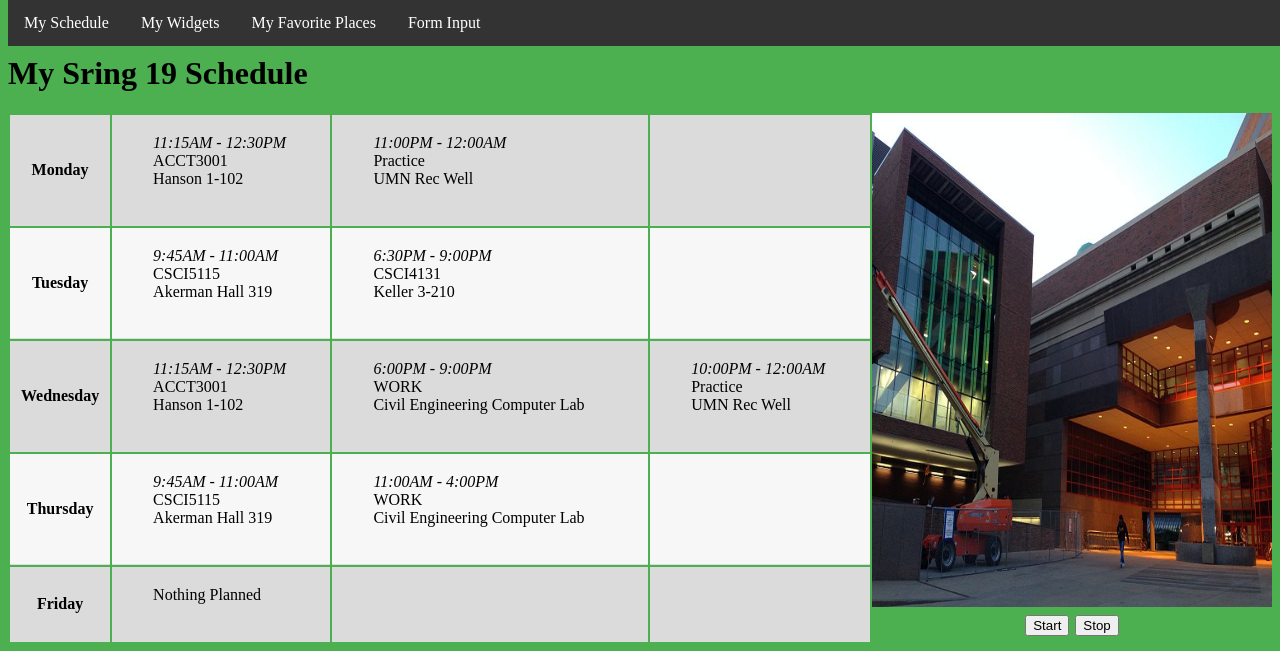
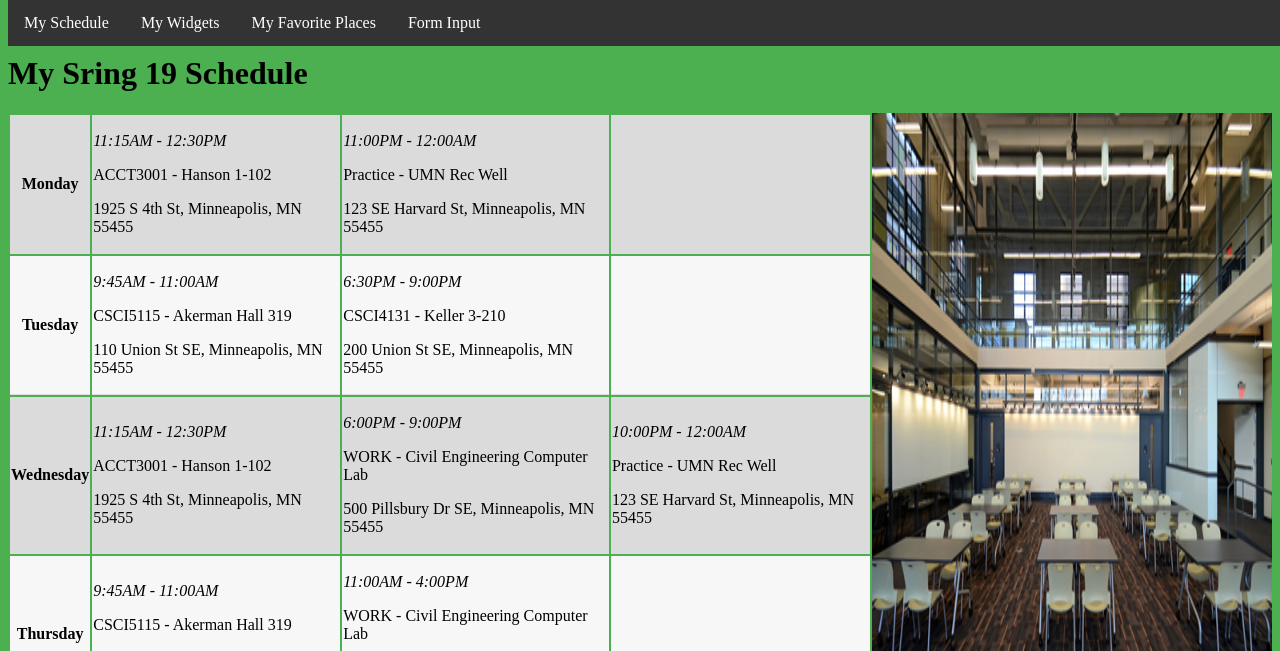
Before and after one commit to cbwallin/csci4131, a PHP site: page /mySchedule.html in a window 1280 px wide. Shown: the top 651 px of the page. Run offline with PHP 8.4, Linux system fonts and the light colour scheme; some libraries are stand-ins or nearby versions.

Commit message:
clean code

```diff
--- a/walli234/css/style.css
+++ b/walli234/css/style.css
@@ -13,9 +13,9 @@ button {
   margin: 3px;
 }
 
-td.course {
-  white-space: pre-wrap;
-  word-wrap: break-word;
+td.scheduleItem {
+  /* white-space: pre-wrap;
+  word-wrap: break-word; */
 }
 
 tr:nth-of-type(odd) {
@@ -31,8 +31,8 @@ tr:hover {
 }
 
 img.icon {
-  height: 100px;
-  width: 100px;
+  height: 50px;
+  width: 50px;
 }
 
 img.enlargedImage {
--- a/walli234/js/script.js
+++ b/walli234/js/script.js
@@ -1,14 +1,34 @@
 function hoverEvent(x) {
   x.getElementsByTagName("img")[0].removeAttribute("hidden");
   var locationImgSrc = x.getElementsByTagName("img")[0].getAttribute("src");
-  var largeImage = document.getElementById("enlargedImage")
-  largeImage.removeAttribute("hidden");
-  largeImage.setAttribute("src", locationImgSrc);
+  // var largeImage = document.getElementById("enlargedImage")
+  // largeImage.removeAttribute("hidden");
+  // largeImage.setAttribute("src", locationImgSrc);
+}
+
+var data = ["pictures/akerman.jpg", "pictures/coffman.jpg", "pictures/freetime.jpg", "pictures/hanson.jpg", "pictures/keller.jpg", "pictures/lab.jpg", "pictures/rec.jpg", "pictures/walter.jpg"];
+var index = 0;
+
+function nextPicture() {
+  index = (index + 1) % data.length;
+  document.getElementById("enlargedImage").src = data[index];
+}
+
+
+function startShow(x) {
+  interval = setInterval(nextPicture, 2000);
+  console.log(x.innerHTML);
+}
+
+function stopShow() {
+  clearInterval(interval);
 }
 
 function mouseoutEvent(x) {
   x.getElementsByTagName("img")[0].setAttribute("hidden", true);
 }
+
+
 
 function validateForm(e) {
   let alphanumericRegex = /^[\w\-\s]*$/;
@@ -62,18 +82,74 @@ function checkPassStrength(e) {
   return false;
 }
 
+
 function initMap() {
   var uOfM = {
     lat: 44.9727,
-    lng: -93.23540000000003
+    lng: -93.23540000009003
   };
   var map = new google.maps.Map(
     document.getElementById('map'), {
       zoom: 14,
       center: uOfM
     });
-  var marker = new google.maps.Marker({
-    position: uOfM,
-    map: map
+  var geocoder = new google.maps.Geocoder();
+
+  const elements = Object.values(document.getElementsByClassName("address"));
+  const test = Object.values(document.getElementsByClassName("scheduleItem"));
+
+  const pairs = test.reduce((acc, e) => {
+    const eventNameElement = e.getElementsByClassName("eventName");
+    const addressElement = e.getElementsByClassName("address");
+    console.log(e.getElementsByClassName("address"));
+    if (eventNameElement.length && addressElement.length) {
+      return acc.concat([[eventNameElement[0].innerHTML, addressElement[0].innerHTML]]);
+    }
+    return acc;
+  }, []);
+
+
+  console.log(pairs);
+  const uniquePairs = [...new Set(pairs)];
+
+
+  const addresses = elements.map(e => e.innerHTML);
+  const uniqueAddr = [...new Set(addresses)];
+
+  uniquePairs.forEach(([name, address]) => geocodeAddress(geocoder, map, name, address));
+}
+
+function geocodeAddress(geocoder, map, name, address) {
+  console.log(window.location.pathname);
+  geocoder.geocode({'address': address}, function(results, status) {
+    if (status === 'OK') {
+      let marker = new google.maps.Marker({
+        map: map,
+        position: results[0].geometry.location,
+        icon: {
+          url: "pictures/dog.png",
+          scaledSize: new google.maps.Size(30, 30)
+        }
+      });
+
+      addInfoWindow(marker, name);
+
+    } else {
+      alert('Geocode was not successful for the following reason: ' + status);
+    }
   });
 }
+
+function addInfoWindow(marker, locationName) {
+  let contentString = `
+    <div>
+      <h1 id="firstHeading" class="firstHeading">${locationName}</h1>
+    </div>
+  `;
+  let infowindow = new google.maps.InfoWindow({
+    content: contentString
+  });
+  marker.addListener('click', function() {
+    infowindow.open(map, marker);
+  });
+}
--- a/walli234/mySchedule.html
+++ b/walli234/mySchedule.html
@@ -25,77 +25,77 @@
     <table id="scheduleTable">
       <tr>
         <th>Monday</th>
-        <td class="course" onmouseover="hoverEvent(this)" onmouseout="mouseoutEvent(this)">
-          <i>11:15AM - 12:30PM</i>
-          ACCT3001
-          Hanson 1-102
+        <td class="scheduleItem" onmouseover="hoverEvent(this)" onmouseout="mouseoutEvent(this)">
+          <p class="time"><i>11:15AM - 12:30PM</i></p>
+          <p class="eventName">ACCT3001 - Hanson 1-102</p>
+          <p class="address">1925 S 4th St, Minneapolis, MN 55455</p>
           <img class="icon" src="pictures/hanson.jpg" alt="hanson" hidden>
         </td>
-        <td class="course" onmouseover="hoverEvent(this)" onmouseout="mouseoutEvent(this)">
-          <i>11:00PM - 12:00AM</i>
-          Practice
-          UMN Rec Well
+        <td class="scheduleItem" onmouseover="hoverEvent(this)" onmouseout="mouseoutEvent(this)">
+          <p class="time"><i>11:00PM - 12:00AM</i></p>
+          <p class="eventName">Practice - UMN Rec Well</p>
+          <p class="address">123 SE Harvard St, Minneapolis, MN 55455</p>
           <img class="icon" src="pictures/rec.jpg" alt="rec" hidden>
         </td>
         <td></td>
       </tr>
       <tr>
         <th>Tuesday</th>
-        <td class="course" onmouseover="hoverEvent(this)" onmouseout="mouseoutEvent(this)">
-          <i>9:45AM - 11:00AM</i>
-          CSCI5115
-          Akerman Hall 319
+        <td class="scheduleItem" onmouseover="hoverEvent(this)" onmouseout="mouseoutEvent(this)">
+          <p class="time"><i>9:45AM - 11:00AM</i></p>
+          <p class="eventName">CSCI5115 - Akerman Hall 319</p>
+          <p class="address">110 Union St SE, Minneapolis, MN 55455</p>
           <img class="icon" src="pictures/akerman.jpg" alt="akerman" hidden>
         </td>
-        <td class="course" onmouseover="hoverEvent(this)" onmouseout="mouseoutEvent(this)">
-          <i>6:30PM - 9:00PM</i>
-          CSCI4131
-          Keller 3-210
+        <td class="scheduleItem" onmouseover="hoverEvent(this)" onmouseout="mouseoutEvent(this)">
+          <p class="time"><i>6:30PM - 9:00PM</i></p>
+          <p class="eventName">CSCI4131 - Keller 3-210</p>
+          <p class="address">200 Union St SE, Minneapolis, MN 55455</p>
           <img class="icon" src="pictures/keller.jpg" alt="keller" hidden>
         </td>
         <td></td>
       </tr>
       <tr>
         <th>Wednesday</th>
-        <td class="course" onmouseover="hoverEvent(this)" onmouseout="mouseoutEvent(this)">
-          <i>11:15AM - 12:30PM</i>
-          ACCT3001
-          Hanson 1-102
+        <td class="scheduleItem" onmouseover="hoverEvent(this)" onmouseout="mouseoutEvent(this)">
+          <p class="time"><i>11:15AM - 12:30PM</i></p>
+          <p class="eventName">ACCT3001 - Hanson 1-102</p>
+          <p class="address">1925 S 4th St, Minneapolis, MN 55455</p>
           <img class="icon" src="pictures/hanson.jpg" alt="hanson" hidden>
         </td>
-        <td class="course" onmouseover="hoverEvent(this)" onmouseout="mouseoutEvent(this)">
-          <i>6:00PM - 9:00PM</i>
-          WORK
-          Civil Engineering Computer Lab
+        <td class="scheduleItem" onmouseover="hoverEvent(this)" onmouseout="mouseoutEvent(this)">
+          <p class="time"><i>6:00PM - 9:00PM</i></p>
+          <p class="eventName">WORK - Civil Engineering Computer Lab</p>
+          <p class="address">500 Pillsbury Dr SE, Minneapolis, MN 55455</p>
           <img class="icon" src="pictures/lab.jpg" alt="lab" hidden>
         </td>
-        <td class="course" onmouseover="hoverEvent(this)" onmouseout="mouseoutEvent(this)">
-          <i>10:00PM - 12:00AM</i>
-          Practice
-          UMN Rec Well
+        <td class="scheduleItem" onmouseover="hoverEvent(this)" onmouseout="mouseoutEvent(this)">
+          <p class="time"><i>10:00PM - 12:00AM</i></p>
+          <p class="eventName">Practice - UMN Rec Well</p>
+          <p class="address">123 SE Harvard St, Minneapolis, MN 55455</p>
           <img class="icon" src="pictures/rec.jpg" alt="rec" hidden>
         </td>
       </tr>
       <tr>
         <th>Thursday</th>
-        <td class="course" onmouseover="hoverEvent(this)" onmouseout="mouseoutEvent(this)">
-          <i>9:45AM - 11:00AM</i>
-          CSCI5115
-          Akerman Hall 319
+        <td class="scheduleItem" onmouseover="hoverEvent(this)" onmouseout="mouseoutEvent(this)">
+          <p class="time"><i>9:45AM - 11:00AM</i></p>
+          <p class="eventName">CSCI5115 - Akerman Hall 319</p>
+          <p class="address">110 Union St SE, Minneapolis, MN 55455</p>
           <img class="icon" src="pictures/akerman.jpg" alt="akerman" hidden>
         </td>
-        <td class="course" onmouseover="hoverEvent(this)" onmouseout="mouseoutEvent(this)">
-          <i>11:00AM - 4:00PM</i>
-          WORK
-          Civil Engineering Computer Lab
+        <td class="scheduleItem" onmouseover="hoverEvent(this)" onmouseout="mouseoutEvent(this)">
+          <p class="time"><i>11:00AM - 4:00PM</i></p>
+          <p class="eventName">WORK - Civil Engineering Computer Lab</p>
+          <p class="address">500 Pillsbury Dr SE, Minneapolis, MN 55455</p>
           <img class="icon" src="pictures/lab.jpg" alt="lab" hidden>
         </td>
         <td></td>
       </tr>
       <tr>
         <th>Friday</th>
-        <td class="course" onmouseover="hoverEvent(this)" onmouseout="mouseoutEvent(this)">
-          Nothing Planned
+        <td class="scheduleItem" onmouseover="hoverEvent(this)" onmouseout="mouseoutEvent(this)">
+          <p class="eventName">Nothing Planned</p>
           <img class="icon" src="pictures/freetime.jpg" alt="freetime" hidden>
         </td>
         <td></td>
@@ -103,14 +103,17 @@
       </tr>
     </table>
     <div id="slideShow">
-      <img src="pictures/keller.jpg" alt="main image" class="enlargedImage" id="enlargedImage">
+      <img src="pictures/akerman.jpg" alt="main image" class="enlargedImage" id="enlargedImage">
       <div id="slideButtons">
-        <button type="button" name="button">Start</button>
-        <button type="button" name="button">Stop</button>
+        <button id="startButton" type="button" name="button" onclick="startShow(this);">Start</button>
+        <button type="button" name="button" onclick="stopShow();">Stop</button>
       </div>
     </div>
   </div>
   <div id="map"></div>
+  <div>Icons made by <a href="https://www.freepik.com/" title="Freepik">Freepik</a> from <a href="https://www.flaticon.com/" title="Flaticon">www.flaticon.com</a> is licensed by <a href="http://creativecommons.org/licenses/by/3.0/" title="Creative Commons BY 3.0"
+      target="_blank">CC 3.0 BY</a></div>
+  <script type="text/javascript" src="https://maps.googleapis.com/maps/api/js?key=AIzaSyB2QAZXnURFMy46QaMEAH9a5mQFlCKfWCg&libraries=places"></script>
   <script async defer src="https://maps.googleapis.com/maps/api/js?key=AIzaSyB2QAZXnURFMy46QaMEAH9a5mQFlCKfWCg&callback=initMap" type="text/javascript"></script>
 </body>
 
```
Also changed, not shown: walli234/pictures/dog.png (added).
